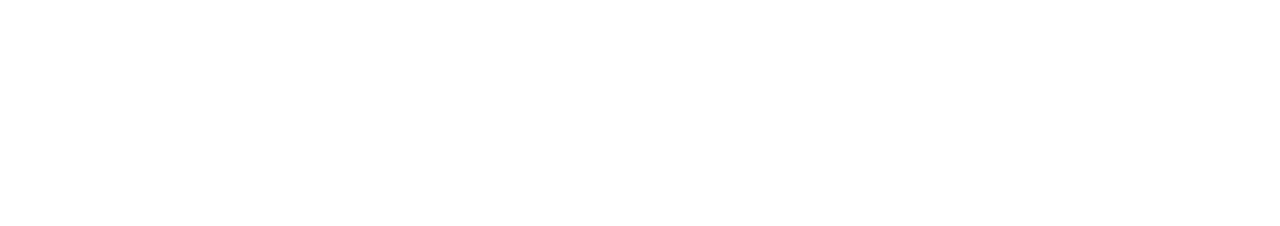
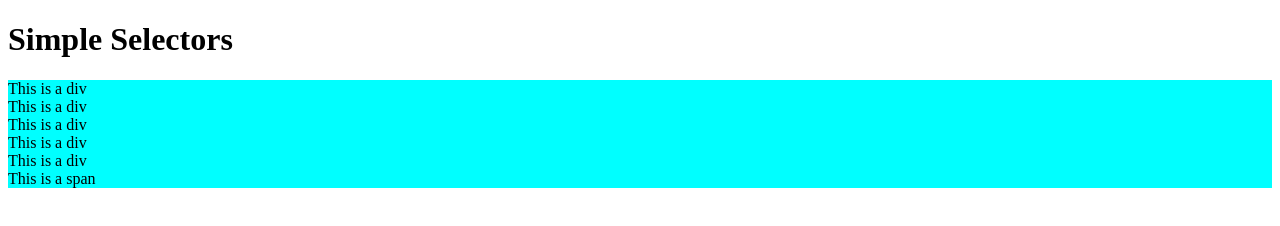
Before and after one commit to Mrgig7/Daily_Class_Firstyear_HTML, a plain HTML site: page Class_19_10_22.html in a window 1280 px wide. Drawn offline with Linux system fonts and the light colour scheme.

Commit message:
git add .

```diff
--- a/Class_19_10_22.html
+++ b/Class_19_10_22.html
@@ -4,5 +4,44 @@
     <meta charset="UTF-8">
     <meta name="viewport" content="width=device-width, initial-scale=1.0">
     <title>Simple Selectors</title>
+    <style>
+        /* name selectors */
+        /* div {
+            color: green;
+
+        } */
+
+        /* ID selector */
+
+        /* #green {
+            color: green;
+        }
+
+        #greenText {
+            color: brown;
+            background-color: aqua;
+        } */
+        .aqua {
+            background-color: aqua;
+        }
+    </style>
 </head>
+
+<body>
+    <h1>Simple Selectors</h1>
+    <!-- Name, id and class selectors-->
+
+    <div class="aqua a b c d " id="green" >
+    <div> This is a div</div>
+
+    <div class="aqua">This is a div</div>
+    <div> This is a div</div>
+
+    <div class="aqua">This is a div</div>
+    <div> This is a div</div>
+
+    <span>This is a span</span>
+
+
+    </body>
 </html>
--- /dev/null
+++ b/style.css
@@ -0,0 +1,5 @@
+/* External Css */
+
+h1 {
+    color: red;
+}
```
Also changed, not shown: Class_19_10_22_2.html (added, +30 -0 lines), Class_19_10_22_3.html (added, +27 -0 lines).
